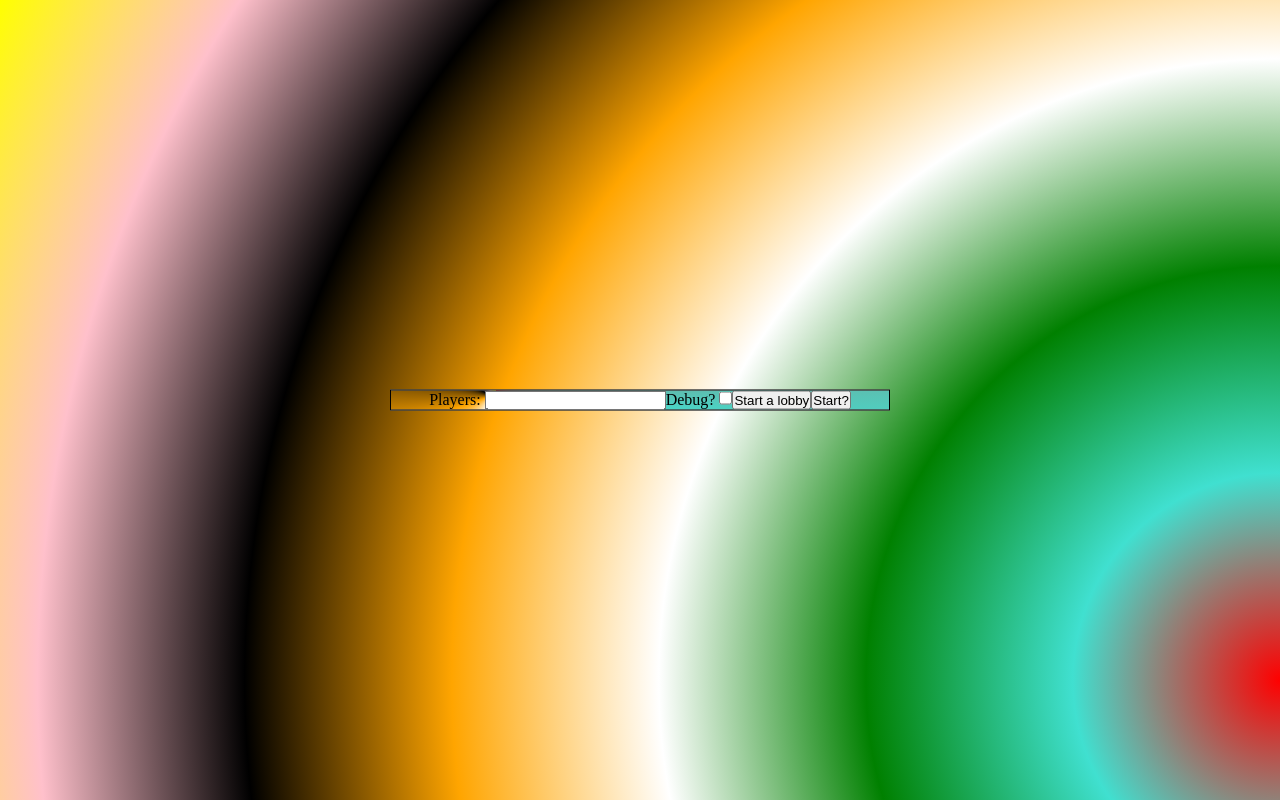
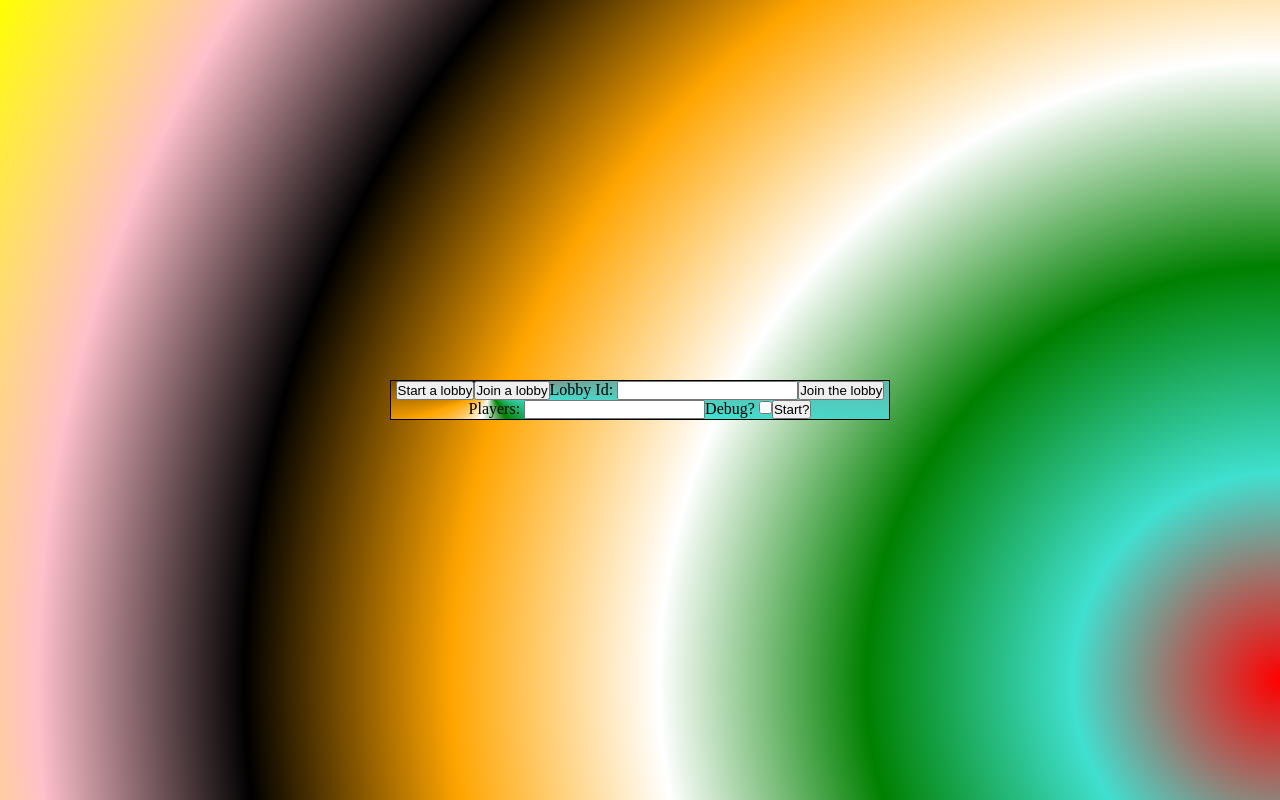
Before and after one commit to zsequeira9/train-game, a React (Vite) app: page / in a window 1280 px wide. Built offline with nearby package versions, Linux system fonts and the light colour scheme.

Commit message:
basic host client

```diff
--- a/src/app/components/GameConfigDialogue.tsx
+++ b/src/app/components/GameConfigDialogue.tsx
@@ -1,5 +1,8 @@
+import { useState } from "react";
+
+import { host } from "../network/host";
+import { client } from "../network/client";
 import { PlayerColor } from "../types/interfaces";
-import initPeer from "../network/host";
 
 interface GameConfigDialogueProps {
     startingTrains: number;
@@ -27,6 +30,7 @@ export default function GameConfigDialogue({
         PlayerColor.PURPLE
     ] as PlayerColor[];
 
+    const [hostId, setHostId] = useState<string>('');
 
     const debugConfigDialogue = <div>
         <label>
@@ -39,6 +43,26 @@ export default function GameConfigDialogue({
 
     return ( <div className="destination-popup-wrapper">
         <div className="destination-popup">
+            <div>
+                <button onClick={() => {host.initialize()}}>
+                    Start a lobby
+                </button>
+                <button onClick={() => {client.initialize()}}>
+                    Join a lobby
+                </button>
+                <label>
+                    Lobby Id: <input name="hostId"
+                        value={hostId}
+                        onChange={e => {
+                            setHostId(e.target.value);
+                        }}
+                        type="text" />
+                </label>
+                <button onClick={() => {client.join(hostId)}}>
+                    Join the lobby
+                </button>
+            </div>
+            <div>
                 <label>
                     Players: <input name="names"
                         onChange={e => {
@@ -53,14 +77,12 @@ export default function GameConfigDialogue({
                         onChange={e => setDebug(e.target.checked)}
                         type="checkbox" />
                 </label>
-            <button onClick={() => {initPeer()}}>
-                Start a lobby
-            </button>
                 {debug && debugConfigDialogue}
                 <button onClick={() => setSetup(false)}>
                     Start?
                 </button>
             </div>
         </div>
-    )
+    </div>
+    );
 }
--- /dev/null
+++ b/src/app/network/client.ts
@@ -0,0 +1,69 @@
+import { DataConnection, Peer } from 'peerjs'
+
+class Client {
+    peer: Peer | undefined = undefined;
+
+    connection: DataConnection | undefined = undefined;
+
+    initialize() {
+        this.peer = new Peer();
+
+        this.peer.on('open', (id) => {
+            console.log('My peer ID is: ' + id);
+        });
+
+        this.peer.on('connection', (connection) => {
+            // Disallow incoming connections
+            connection.on('open', () => {
+                connection.send("Client does not accept incoming connections");
+                setTimeout(() => { connection.close(); }, 500);
+            });
+        });
+
+        this.peer.on('disconnected', () => {
+            console.log('Connection lost. Please reconnect');
+        });
+
+        this.peer.on('close', () => {
+            console.log('Connection destroyed');
+        });
+
+        this.peer.on('error', (err) => {
+            console.log(err);
+        });
+    }
+
+    join(hostId: string) {
+        if (this.connection) {
+            this.connection.close();
+        }
+
+        this.connection = this.peer?.connect(hostId, {
+            reliable: true
+        });
+
+        this.connection?.on('open', () => {
+            console.log("Connected to: " + this.connection?.peer);
+        });
+
+        this.connection?.on('data', (data) => {
+            console.log(data);
+        });
+        this.connection?.on('close', () => {
+            console.log("connection closed")
+        });
+
+    }
+
+    send(data: string) {
+        if (this.connection && this.connection.open) {
+            this.connection.send(data);
+            console.log(data + " data sent");
+        } else {
+            console.log('Connection is closed');
+        }
+    }
+
+}
+
+export const client = new Client();
--- a/src/app/network/host.ts
+++ b/src/app/network/host.ts
@@ -1,11 +1,37 @@
-import { Peer } from 'peerjs'
+import { DataConnection, Peer } from 'peerjs'
 
-export let peer = undefined as Peer | undefined;
+class Host {
+    peer: Peer | undefined = undefined;
 
-export default function initPeer() {
-    peer = new Peer();
+    connections: DataConnection[] = [];
 
-    peer.on('open', function(id) {
-        console.log('My peer ID is: ' + id);
-    });
+    initialize() {
+        this.peer = new Peer();
+
+        this.peer.on('open', (id) => {
+            console.log('My peer ID is: ' + id);
+        });
+
+        this.peer.on('connection', (connection: DataConnection) => {
+            console.log("Connected to: " + connection.peer);
+            this.connections.push(connection);
+            connection.on('data', (data) => {
+                console.log(data + " Data recieved");
+            })
+        });
+
+        this.peer.on('disconnected', () => {
+            console.log('Connection lost. Please reconnect');
+        });
+
+        this.peer.on('close', () => {
+            console.log('Connection destroyed');
+        });
+
+        this.peer.on('error', (err) => {
+            console.log(err);
+        });
+    }
 }
+
+export const host = new Host();
```
Lines whose indentation alone changed are shown as unchanged.
